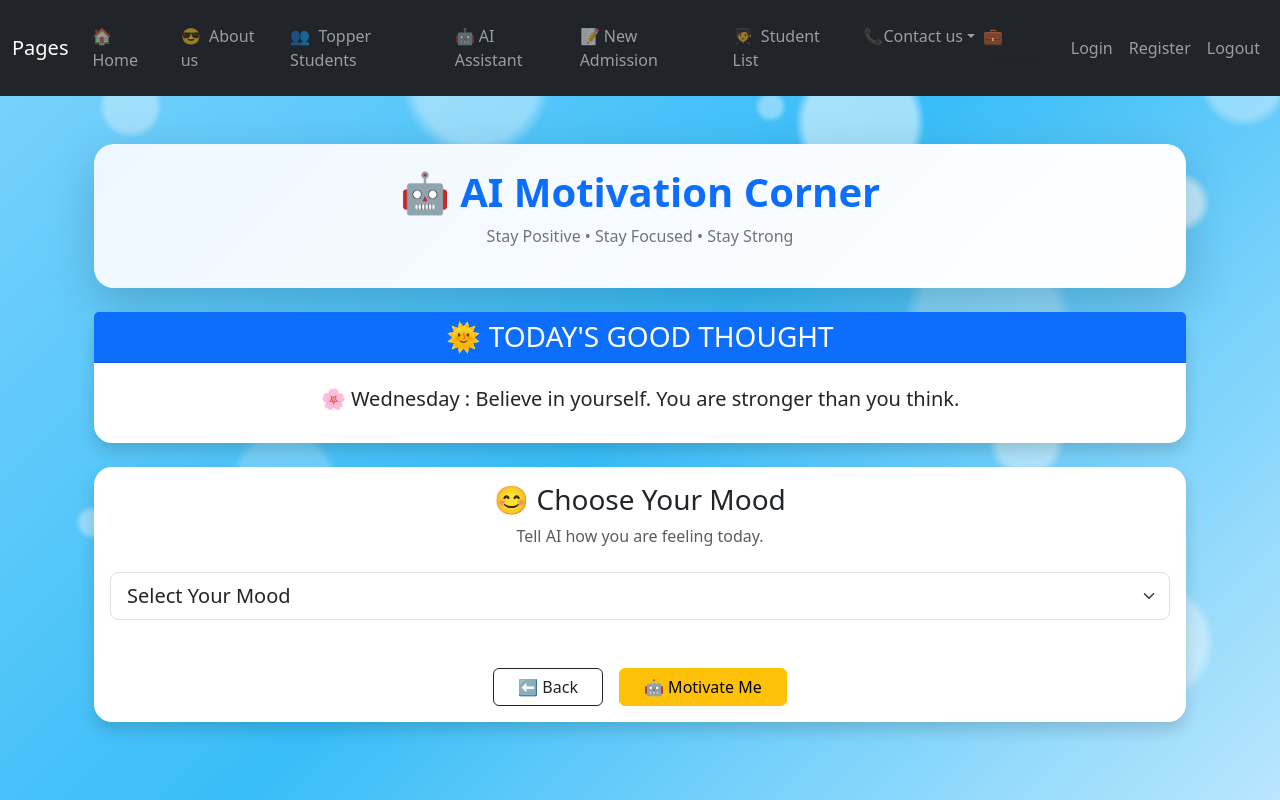
After one commit to sakshinagrik/python-training, a Flask app: page /motivation_corner in a window 1280 px wide. The commit adds this page. Run offline with Flask 3, Linux system fonts and the light colour scheme.

Commit message:
Animatiom add

```diff
--- a/app.py
+++ b/app.py
@@ -54,12 +54,13 @@ def career_guide():
 @app.route("/doubt_solver")
 def doubt_solver():
     return render_template("doubt_solver.html")
+@app.route("/motivation_corner")
+def motivation_corner():
+    return render_template("motivation_corner.html")
 @app.route("/quiz_generator")
 def quiz_generator():
     return "<h2>Daily Quiz Generator Page</h2>"
-@app.route("/motivation")
-def motivation():
-    return "<h2>Motivation Corner Page</h2>"
+
 @app.route('/coaching_quiz')
 def coaching_quiz():
     return render_template("coaching_quiz.html")
--- a/templates/ai_assistant.html
+++ b/templates/ai_assistant.html
@@ -52,7 +52,7 @@ AI Assistant
                 <h3>💡 Motivation Corner</h3>
                 <p>Daily motivational quotes.</p>
 
-               <a href="{{ url_for('motivation') }}" class="btn btn-danger">Ask AI</a>
+               <a href="{{ url_for('motivation_corner') }}" class="btn btn-danger">Ask AI</a>
             </div>
         </div>
 
--- a/templates/base.html
+++ b/templates/base.html
@@ -1,5 +1,146 @@
 <!DOCTYPE html>
 <html>
+    <style>
+
+/* Water Background */
+
+body{
+    background:linear-gradient(135deg,#7dd3fc,#38bdf8,#bae6fd);
+    min-height:100vh;
+    overflow-x:hidden;
+}
+
+
+/* Floating Water Bubbles */
+
+
+
+
+/* Navbar */
+
+
+
+body::before{
+
+content:"";
+
+position:fixed;
+
+top:0;
+left:0;
+
+width:100%;
+height:100%;
+
+pointer-events:none;
+
+z-index:0;
+
+background:
+
+
+
+radial-gradient(circle at 8% 18%, rgba(255,255,255,.35) 0 25px, transparent 32px),
+
+radial-gradient(circle at 20% 65%, rgba(255,255,255,.22) 0 45px, transparent 55px),
+
+radial-gradient(circle at 35% 35%, rgba(255,255,255,.30) 0 18px, transparent 25px),
+
+radial-gradient(circle at 50% 80%, rgba(255,255,255,.25) 0 35px, transparent 45px),
+
+radial-gradient(circle at 65% 20%, rgba(255,255,255,.32) 0 55px, transparent 65px),
+
+radial-gradient(circle at 78% 60%, rgba(255,255,255,.25) 0 28px, transparent 38px),
+
+radial-gradient(circle at 90% 30%, rgba(255,255,255,.35) 0 20px, transparent 30px),
+
+radial-gradient(circle at 88% 85%, rgba(255,255,255,.22) 0 50px, transparent 60px),
+
+radial-gradient(circle at 15% 85%, rgba(255,255,255,.18) 0 30px, transparent 40px),
+
+radial-gradient(circle at 35% 15%, rgba(255,255,255,.22) 0 60px, transparent 75px),
+
+radial-gradient(circle at 60% 90%, rgba(255,255,255,.20) 0 25px, transparent 35px),
+
+radial-gradient(circle at 75% 45%, rgba(255,255,255,.15) 0 70px, transparent 85px),
+
+radial-gradient(circle at 95% 15%, rgba(255,255,255,.20) 0 35px, transparent 45px),
+
+radial-gradient(circle at 35% 35%, rgba(255,255,255,.30) 0 18px, transparent 25px),
+
+radial-gradient(circle at 15% 85%, rgba(255,255,255,.18) 0 30px, transparent 40px),
+
+radial-gradient(circle at 35% 15%, rgba(255,255,255,.22) 0 60px, transparent 75px),
+
+radial-gradient(circle at 60% 90%, rgba(255,255,255,.20) 0 25px, transparent 35px),
+
+radial-gradient(circle at 75% 45%, rgba(255,255,255,.15) 0 70px, transparent 85px),
+
+radial-gradient(circle at 95% 15%, rgba(255,255,255,.20) 0 35px, transparent 45px),
+
+radial-gradient(circle at 35% 35%, rgba(255,255,255,.30) 0 18px, transparent 25px),
+
+
+radial-gradient(circle at 50% 80%, rgba(255,255,255,.25) 0 35px, transparent 45px),
+
+radial-gradient(circle at 65% 20%, rgba(255,255,255,.32) 0 55px, transparent 65px),
+
+radial-gradient(circle at 78% 60%, rgba(255,255,255,.25) 0 28px, transparent 38px),
+
+radial-gradient(circle at 90% 30%, rgba(255,255,255,.35) 0 20px, transparent 30px),
+
+radial-gradient(circle at 88% 85%, rgba(255,255,255,.22) 0 50px, transparent 60px),
+radial-gradient(circle at 12% 25%, rgba(255,255,255,.25) 0 8px, transparent 14px),
+
+radial-gradient(circle at 28% 55%, rgba(255,255,255,.45) 0 12px, transparent 18px),
+
+radial-gradient(circle at 45% 75%, rgba(255,255,255,.28) 0 7px, transparent 13px),
+
+radial-gradient(circle at 58% 18%, rgba(255,255,255,.22) 0 10px, transparent 16px),
+
+radial-gradient(circle at 72% 80%, rgba(255,255,255,.25) 0 9px, transparent 15px),
+
+radial-gradient(circle at 88% 50%, rgba(255,255,255,.20) 0 13px, transparent 20px),
+
+radial-gradient(circle at 92% 15%, rgba(255,255,255,.30) 0 6px, transparent 12px),
+
+radial-gradient(circle at 5% 70%, rgba(255,255,255,.22) 0 11px, transparent 17px),
+radial-gradient(circle at 12% 25%, rgba(255,255,255,.25) 0 8px, transparent 14px),
+
+radial-gradient(circle at 28% 55%, rgba(255,255,255,.45) 0 12px, transparent 18px),
+
+radial-gradient(circle at 45% 75%, rgba(255,255,255,.28) 0 7px, transparent 13px),
+
+radial-gradient(circle at 58% 18%, rgba(255,255,255,.22) 0 10px, transparent 16px),
+
+radial-gradient(circle at 72% 80%, rgba(255,255,255,.25) 0 9px, transparent 15px),
+
+radial-gradient(circle at 88% 50%, rgba(255,255,255,.20) 0 13px, transparent 20px),
+
+radial-gradient(circle at 92% 15%, rgba(255,255,255,.30) 0 6px, transparent 12px),
+
+radial-gradient(circle at 5% 70%, rgba(255,255,255,.22) 0 11px, transparent 17px);
+
+filter:blur(1px);
+
+animation:bubbleMove 8s ease-in-out infinite alternate;
+
+}
+
+
+@keyframes bubbleMove{
+
+0%{
+transform:translate(0,0);
+}
+
+100%{
+transform:translate(30px,-40px);
+}
+
+}
+
+</style>
     <head>
         <meta name="viewport" content="width=device-width, initial-scale=1.0">
         <link href="https://cdn.jsdelivr.net/npm/bootstrap@5.3.3/dist/css/bootstrap.min.css" rel="stylesheet">
@@ -9,6 +150,7 @@
         <title>{% block title %} Coaching Class Manger {% endblock %}</title>
     </head>
     <body style="background-color:#589dac">
+
      <nav class=" navbar navbar-expand-lg navbar-dark bg-dark py-3 ">
             <div class="container-fluid">
                 <a href="#" class="navbar-brand">Pages</a>
--- /dev/null
+++ b/templates/motivation_corner.html
@@ -0,0 +1,331 @@
+{% extends "base.html" %}
+
+{% block content %}
+
+<div class="container mt-5">
+
+    <!-- Header -->
+
+    <div class="card shadow-lg border-0 text-center mb-4"
+         style="border-radius:20px;background:linear-gradient(135deg,#eef7ff,#ffffff);">
+
+        <div class="card-body p-4">
+
+            <h1 class="fw-bold text-primary">
+
+                🤖 AI Motivation Corner
+
+            </h1>
+
+            <p class="text-secondary">
+
+                Stay Positive • Stay Focused • Stay Strong
+
+            </p>
+
+        </div>
+
+    </div>
+
+    <!-- Today's Good Thought -->
+
+    <div class="card shadow border-0 mb-4"
+         style="border-radius:18px;">
+
+        <div class="card-header bg-primary text-white text-center">
+
+            <h3 class="mb-0">
+
+                🌞 TODAY'S GOOD THOUGHT
+
+            </h3>
+
+        </div>
+
+        <div class="card-body text-center p-4">
+
+            <h5 id="todayThought"></h5>
+
+        </div>
+
+    </div>
+
+    <!-- Mood -->
+
+    <div class="card shadow border-0"
+         style="border-radius:18px;">
+
+        <div class="card-body">
+
+            <h3 class="text-center">
+
+                😊 Choose Your Mood
+
+            </h3>
+
+            <p class="text-center text-muted">
+
+                Tell AI how you are feeling today.
+
+            </p>
+
+            <div class="mt-4">
+
+                <select
+                id="mood"
+                class="form-select form-select-lg">
+
+                    <option value="">Select Your Mood</option>
+
+                    <option value="stress">😰 Exam Stress</option>
+
+                    <option value="demotivated">😔 Feeling Demotivated</option>
+
+                    <option value="lazy">😴 Feeling Lazy</option>
+
+                    <option value="confidence">😟 Low Confidence</option>
+
+                    <option value="fear">😨 Fear Of Failure</option>
+
+                    <option value="sad">😢 Feeling Sad</option>
+
+                    <option value="happy">😊 Feeling Happy</option>
+
+                </select>
+
+            </div>
+
+            <div class="d-flex justify-content-center gap-3 mt-5">
+
+                <button
+                class="btn btn-outline-dark px-4"
+                onclick="history.back()">
+
+                    ⬅️ Back
+
+                </button>
+
+                <button
+                class="btn btn-warning px-4"
+                onclick="generateMotivation()">
+
+                    🤖 Motivate Me
+
+                </button>
+
+            </div>
+
+        </div>
+
+    </div>
+
+    <div id="result" class="mt-4"></div>
+
+</div>
+
+<script>
+
+const thoughts = [
+
+"🌸 Sunday : Rest today and prepare for tomorrow.",
+
+"🌸 Monday : Every new week is a new opportunity.",
+
+"🌸 Tuesday : Small daily efforts create big success.",
+
+"🌸 Wednesday : Believe in yourself. You are stronger than you think.",
+
+"🌸 Thursday : Don't stop until you are proud.",
+
+"🌸 Friday : Success comes from consistency.",
+
+"🌸 Saturday : Learn something new today."
+
+];
+
+
+
+
+let day=new Date().getDay();
+
+document.getElementById("todayThought").innerHTML=thoughts[day];
+function generateMotivation(){
+
+    let mood=document.getElementById("mood").value;
+
+    let message="";
+    let challenge="";
+    let tip="";
+
+    if(mood=="stress"){
+
+        message="Dear Student ❤️<br><br>Exam stress is normal. Every successful student has faced this stage. Don't worry about the whole syllabus. Complete one topic at a time. Believe in yourself. Your hard work will definitely pay off.";
+
+        challenge="📚 Revise 1 Chapter + Solve 20 MCQs Today.";
+
+        tip="💡 Focus on Revision, not on Fear.";
+
+    }
+
+    else if(mood=="demotivated"){
+
+        message="Every topper has felt demotivated at some point. Success comes to those who keep moving forward. One small step today is enough. Never stop believing in yourself.";
+
+        challenge="📖 Study for just 30 minutes without distractions.";
+
+        tip="💡 Small daily progress creates big success.";
+
+    }
+
+    else if(mood=="lazy"){
+
+        message="Don't wait for motivation. Start studying for only 10 minutes. Once you begin, your brain automatically gets into study mode.";
+
+        challenge="⏰ Complete one topic before taking a break.";
+
+        tip="💡 Action creates Motivation.";
+
+    }
+
+    else if(mood=="confidence"){
+
+        message="Never compare yourself with others. Compare yourself with yesterday. You are improving every single day. Trust yourself.";
+
+        challenge="✅ Solve one Mock Test today.";
+
+        tip="💡 Confidence comes from Practice.";
+
+    }
+
+    else if(mood=="fear"){
+
+        message="Failure is not the end. Every successful person failed before winning. Learn from mistakes and come back stronger.";
+
+        challenge="🎯 Solve 15 difficult MCQs today.";
+
+        tip="💡 Fear disappears when Preparation increases.";
+
+    }
+
+    else if(mood=="sad"){
+
+        message="Bad days never last forever. Rest for a while, smile, and begin again. Your dream is still waiting for you.";
+
+        challenge="😊 Read your favourite subject for 20 minutes.";
+
+        tip="💡 Never lose hope.";
+
+    }
+
+    else if(mood=="happy"){
+
+        message="Wonderful! Keep this positive energy. Continue studying with the same consistency and you will achieve your dream.";
+
+        challenge="🚀 Help a friend in studies today.";
+
+        tip="💡 Happiness grows when shared.";
+
+    }
+
+    else{
+
+        message="Please select your mood first.";
+
+        challenge="";
+
+        tip="";
+
+    }
+
+    document.getElementById("result").innerHTML=`
+
+<div id="aiResult" class="card shadow-lg border-0 mt-4" style="border-radius:20px;">
+
+    <div class="card-header text-center bg-success text-white">
+
+        <h2>🎉 Congratulations Student 🎉</h2>
+
+        <p class="mb-0">
+            🌟 Keep Believing In Yourself 🌟
+        </p>
+
+    </div>
+
+    <div class="card-body p-4">
+
+        <div class="text-center mb-4">
+
+            <h1 style="font-size:70px;">🏆</h1>
+
+            <h3 class="text-primary">
+
+                AI Motivation
+
+            </h3>
+
+        </div>
+
+        <div class="alert alert-primary">
+
+            ${message}
+
+        </div>
+
+        <hr>
+
+        <div class="alert alert-warning">
+
+            <h4>⭐ Today's Challenge</h4>
+
+            ${challenge}
+
+        </div>
+
+        <hr>
+
+        <div class="alert alert-info">
+
+            <h4>💡 Success Tip</h4>
+
+            ${tip}
+
+        </div>
+
+        <hr>
+
+        <div class="text-center">
+
+            <h2>💪 Never Give Up 💪</h2>
+
+            <h5 class="text-success">
+
+                Every Small Step Takes You Closer To Success.
+
+            </h5>
+
+            <br>
+
+            ⭐⭐⭐⭐⭐
+
+        </div>
+
+    </div>
+
+</div>
+
+`;
+setTimeout(function(){
+
+    document.getElementById("aiResult").scrollIntoView({
+
+        behavior: "smooth",
+        block: "start"
+
+    });
+
+},100);
+
+}
+</script>
+
+{% endblock %}
```
Also changed, not shown: templates/Home.html (+71 -0 lines).
